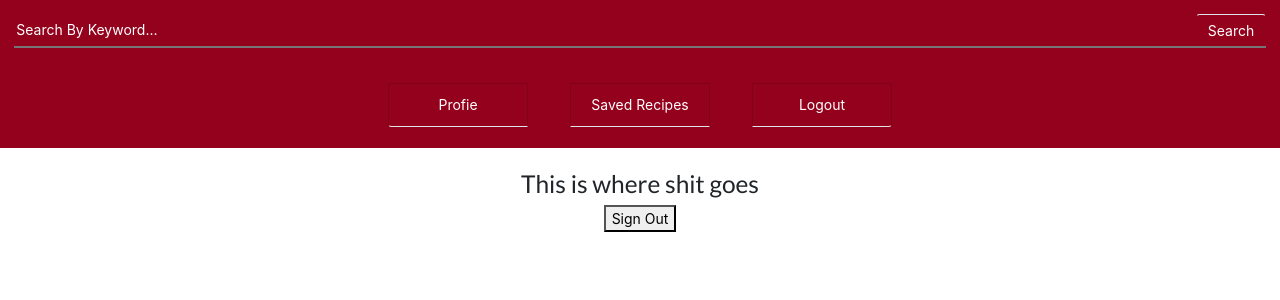
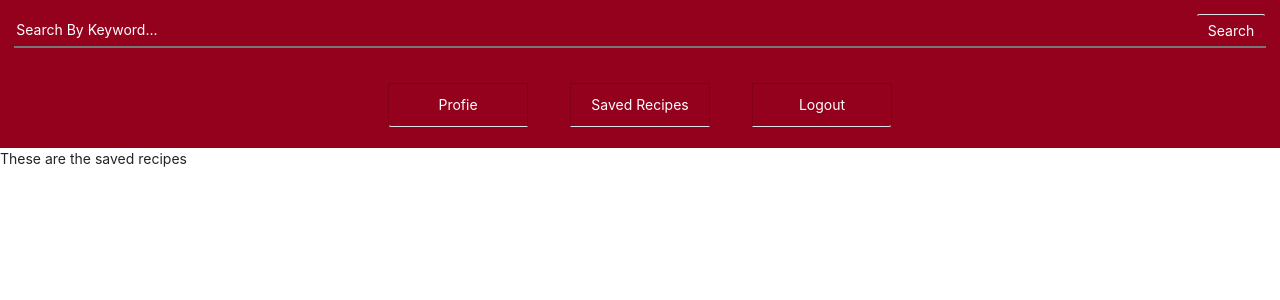
Before and after one commit to MasonCable/recipe-app, a React (Create React App) app in the folder client/: page /app/saved in a window 1280 px wide. Shown: the top 300 px of the page. Built offline with nearby package versions, Linux system fonts and the light colour scheme; no server answers; the database is empty; sample sign-in values are in the browser's storage.

Commit message:
Workin on storing all of the user data in the store

```diff
--- a/client/src/components/LoginApp.js
+++ b/client/src/components/LoginApp.js
@@ -1,22 +1,26 @@
 import React, { Component } from 'react'
 import { Route, Switch } from 'react-router-dom'
+import { app } from '../base'
 //Components
 import Home from './userApp/Home'
 import LoginHeader from './userApp/LoginHeader'
-
+import Saved from './userApp/SavedRecipes'
 
 class LoginApp extends Component {
-    state = {
-        userData: {}
-    }
-
+   componentDidMount() {
+       let uid = localStorage.getItem('token')
+        app.database().ref(`users/${uid}`).on('value', snapshot => {
+            console.log(snapshot.val())
+        })
+   }
     render () {
         return (
             <React.Fragment>
-            <LoginHeader />
-                <Switch>
-                    <Route path="/app" component={Home} />
-                </Switch>
+                <LoginHeader />
+                    <Switch>
+                        <Route exact path="/app" component={Home} />
+                        <Route exact path="/app/saved" component={Saved} />
+                    </Switch>
             </React.Fragment>
         )
     }
--- a/client/src/components/userApp/Home.js
+++ b/client/src/components/userApp/Home.js
@@ -9,10 +9,7 @@ class Home extends Component {
     }
 
     componentDidMount() {
-        let uid = localStorage.getItem('token')
-        app.database().ref(`users/${uid}`).on('value', snapshot => {
-            console.log(snapshot.val())
-        })
+
     }
     handleClick = () => {
         this.props.signout()
--- /dev/null
+++ b/client/src/components/userApp/SavedRecipes.js
@@ -0,0 +1,13 @@
+import React, { Component } from 'react'
+
+class Saved extends Component {
+    render () {
+        return (
+            <div>
+                These are the saved recipes
+            </div>
+        )
+    }
+}
+
+export default Saved
```
